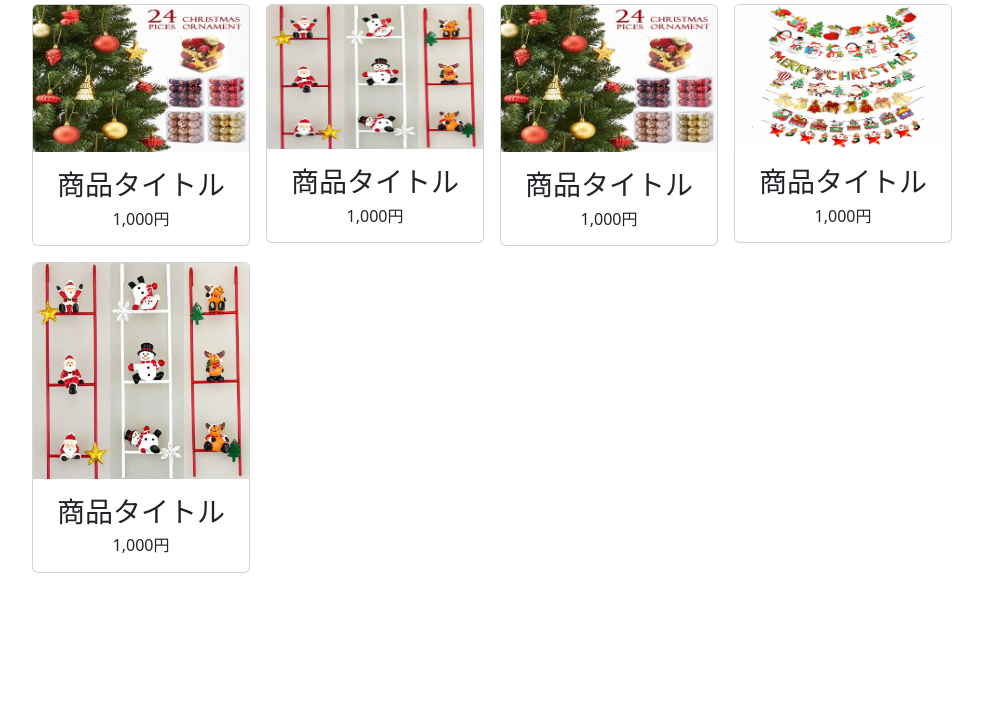
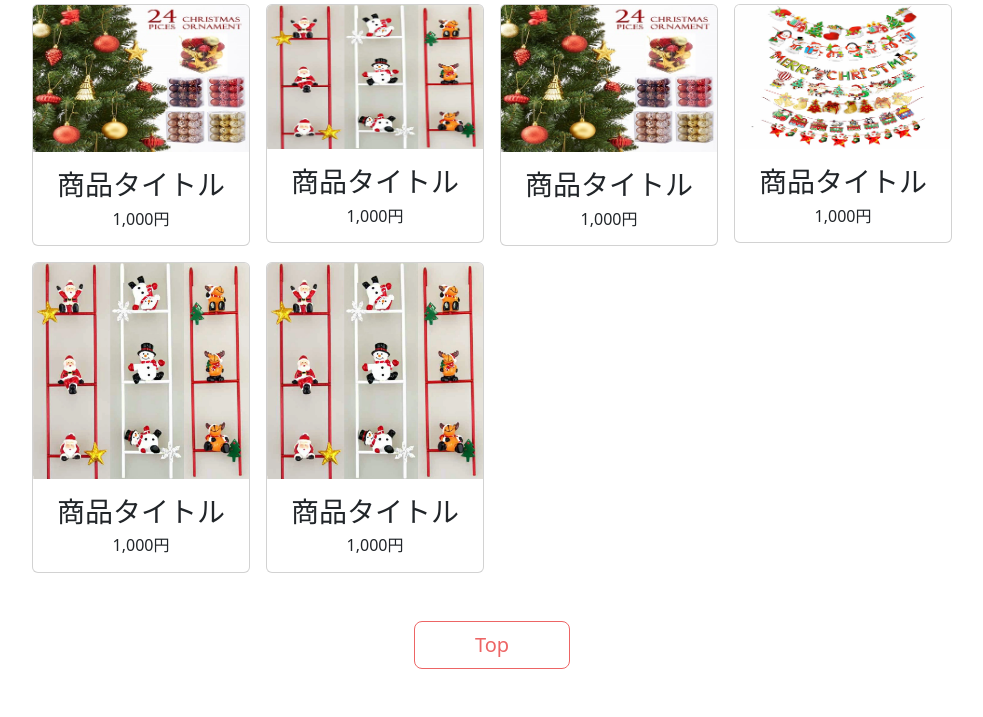
Before and after one commit to hiramatutosiki/Factio, a PHP site: page /category.php in a window 1280 px wide. Shown: the part 243-960 px from the top of the page, without its empty margins (148-1131 px from the left). Before the commit the page ends 816 px from the top, so only its background shows below. Run offline with PHP 8.4, Linux system fonts and the light colour scheme; some libraries are stand-ins or nearby versions.

Commit message:
編集：トップへ戻るボタンの追加

```diff
--- a/category.php
+++ b/category.php
@@ -77,7 +77,20 @@
         </div>
     </div>
 
+    <div class="col" style="">
+        <div class="card ">
+        <img src="img/サンプルセット4.jpg" class="card-img-top img-fluid  " alt="">
+            <div class="card-body">
+                <h3 class="card-title text-center">商品タイトル</h3>
+                <p class="card-text text-center h6">1,000円</p>
+            </div>
+        </div>
+    </div>
+
      </div>
+     <div class="d-grid gap-3 col-2 mx-auto my-5">
+            <button class="btn btn-lg" type="button" style="background-color: #FFFFFF; border-color: #ED6565; color: #ED6565" onclick="location.href='index.php'">Top</button>
+        </div>
  </div>
     <script src="https://cdn.jsdelivr.net/npm/bootstrap@5.2.2/dist/js/bootstrap.bundle.min.js" integrity="sha384-OERcA2EqjJCMA+/3y+gxIOqMEjwtxJY7qPCqsdltbNJuaOe923+mo//f6V8Qbsw3" crossorigin="anonymous"></script>
 </body>
```
